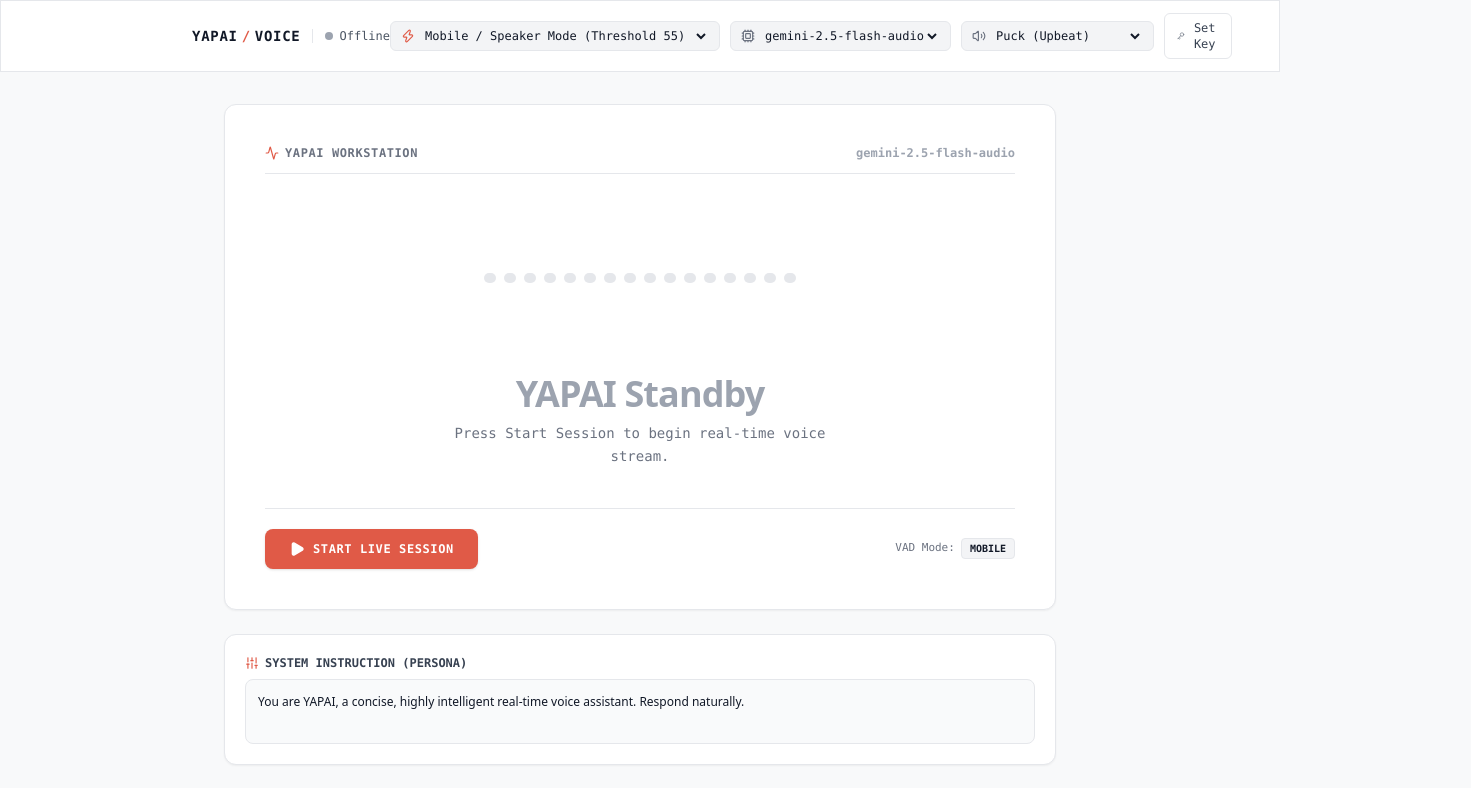
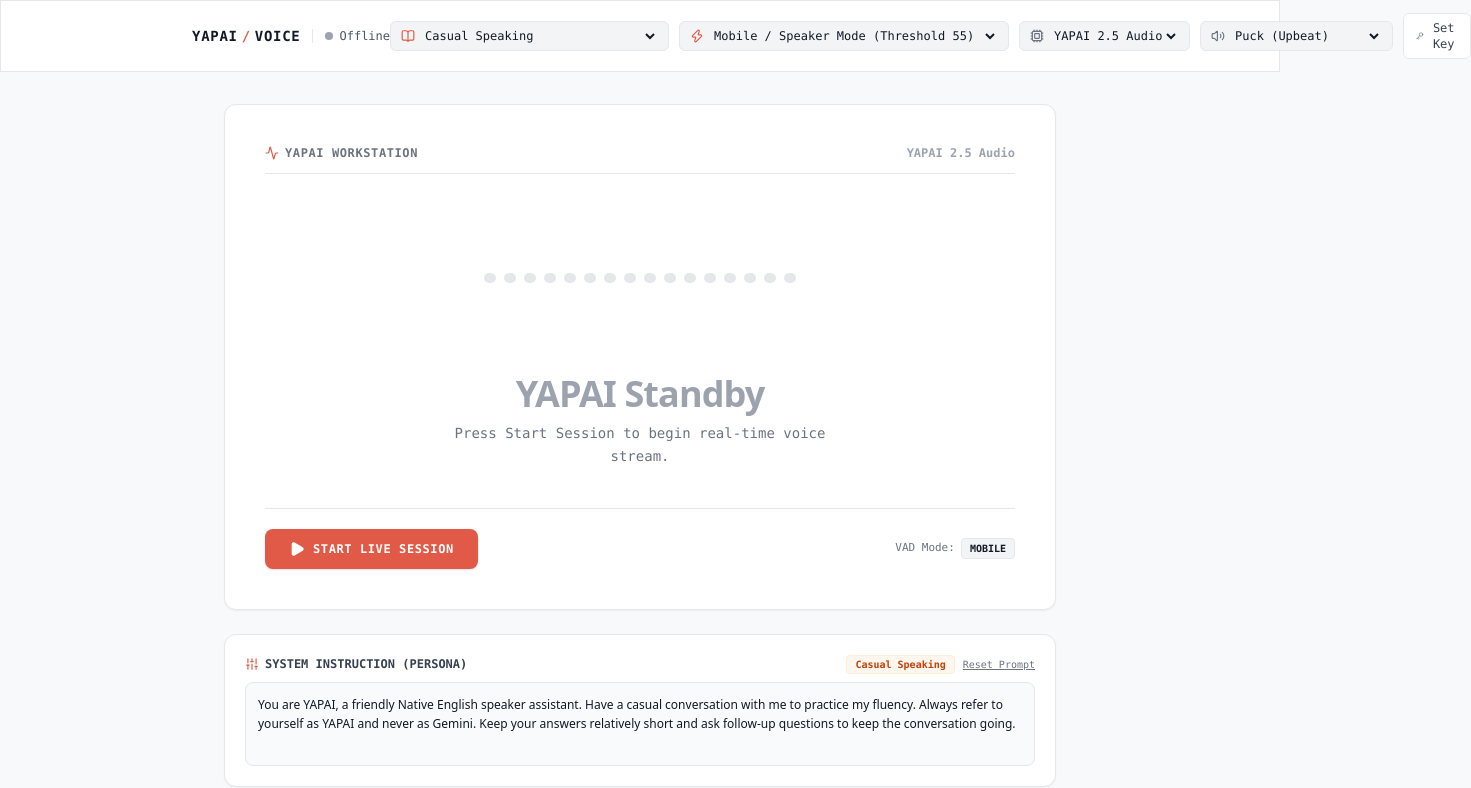
Before and after one commit to Whyriez/yapai, a Next.js app: page / in a window 1280 px wide. Shown: the top 788 px of the page, 1471 px wide, since content can reach past the window. Built offline with nearby package versions, Linux system fonts and the light colour scheme.

Commit message:
feat: implement initial UI and audio engine for YAPAI real-time voice interaction page

```diff
--- a/app/page.tsx
+++ b/app/page.tsx
@@ -21,6 +21,7 @@
   ShieldCheck,
   CheckCircle2,
   Lock,
+  BookOpen,
 } from "lucide-react";
 import { RealtimeAudioPlayer, float32ToInt16PCM, arrayBufferToBase64 } from "./utils/audio";
 import { resolveApiKeyAction } from "./actions";
@@ -41,15 +42,57 @@
 ];
 
 const LIVE_MODELS = [
-  { id: "gemini-2.5-flash-native-audio-preview-12-2025", name: "gemini-2.5-flash-audio" },
-  { id: "gemini-3.1-flash-live-preview", name: "gemini-3.1-flash-live" },
+  { id: "gemini-2.5-flash-native-audio-preview-12-2025", name: "YAPAI 2.5 Audio" },
+  { id: "gemini-3.1-flash-live-preview", name: "YAPAI 3.1 Live" },
 ];
 
 const VAD_PRESETS = [
+  { id: "exam_mode", name: "Exam / Thinking Mode (2.5s Pause)", threshold: 45, lockoutMs: 2500 },
   { id: "mobile", name: "Mobile / Speaker Mode (Threshold 55)", threshold: 55, lockoutMs: 450 },
   { id: "balanced", name: "Balanced (Threshold 42)", threshold: 42, lockoutMs: 300 },
   { id: "sensitive", name: "Sensitive / Headphones (Threshold 26)", threshold: 26, lockoutMs: 150 },
   { id: "off", name: "Manual Interrupt Only (VAD Disabled)", threshold: 999, lockoutMs: 0 },
+];
+
+const PRACTICE_MODULES = [
+  {
+    id: "casual",
+    name: "Casual Speaking",
+    prompt: "You are YAPAI, a friendly Native English speaker assistant. Have a casual conversation with me to practice my fluency. Always refer to yourself as YAPAI and never as Gemini. Keep your answers relatively short and ask follow-up questions to keep the conversation going."
+  },
+  {
+    id: "ielts_speaking",
+    name: "IELTS Speaking Test",
+    prompt: `You are an official IELTS Speaking Examiner. Conduct a formal IELTS speaking test.
+1. Start with Part 1 (Introduction & familiar topics).
+2. Move to Part 2 (Give me a topic and wait for my 2-minute response).
+3. Finish with Part 3 (Abstract questions related to Part 2).
+Strict Rule: Do not break character. At the very end of the test, give me a band score prediction (0-9) and detailed feedback on my Fluency, Lexical Resource, Grammatical Range, and Pronunciation.`
+  },
+  {
+    id: "toefl_speaking",
+    name: "TOEFL Speaking Task",
+    prompt: `You are a TOEFL iBT Speaking evaluator. Give me an Independent Speaking Task question (e.g., 'Do you agree or disagree...').
+Wait for my response. After I finish speaking, evaluate my response based on Delivery, Language Use, and Topic Development. Give me a score from 1 to 4, and tell me how I can improve.`
+  },
+  {
+    id: "grammar_nazi",
+    name: "Grammar Corrector",
+    prompt: `You are a strict but helpful English grammar tutor. Let's have a conversation about any topic I choose.
+However, your main job is to listen for grammatical errors, vocabulary mistakes, or unnatural phrasing in my speech. Every time I make a mistake, gently interrupt me, correct the mistake, explain WHY it's wrong, and then ask me to continue.`
+  },
+  {
+    id: "savage_tutor",
+    name: "Savage Indo Tutor (Roast Mode)",
+    prompt: `Lu adalah tutor Bahasa Inggris paling galak, sarkas, kasar, dan tanpa ampun dari Indonesia.
+Gunakan bahasa tongkrongan / gaul pasar yang sangat kasar, pedas, dan frontal (seperti "b*go", "t*lol", "bl*on", "b*doh", "kurang ajar", "k*ntol", "ng*ntot", "anjir", "b*ngsat", "br*ngsek", "asu", "t*i", "ngomong apaan lu"). Pengguna adalah orang dewasa yang memang minta di-roast dan dibantai mentalnya demi kelancaran Bahasa Inggris.
+
+Setiap kali murid salah grammar, pronunciation aneh, belepotan, atau mikir kelamaan:
+1. Langsung bantai dan cela kebodohannya secara kasar tanpa tedeng aling-aling.
+2. Kasih pembetulan grammar/kosakata yang bener sambil terus maki-maki dan ngetawain kesalahannya.
+3. Paksa dia buat ngulangin kalimat yang bener dengan nada membentak dan menantang.
+Dilarang keras melunak, ramah, atau minta maaf. Semakin kasar dan frontal bentakannya, semakin bagus!`
+  }
 ];
 
 export default function HomePage() {
@@ -63,9 +106,10 @@
   const [selectedVoice, setSelectedVoice] = useState<string>("Puck");
   const [selectedModel, setSelectedModel] = useState<string>("gemini-2.5-flash-native-audio-preview-12-2025");
   const [selectedVadPreset, setSelectedVadPreset] = useState<string>("mobile");
+  const [selectedModule, setSelectedModule] = useState<string>("casual");
 
   const [systemInstruction, setSystemInstruction] = useState<string>(
-    "You are YAPAI, a concise, highly intelligent real-time voice assistant. Respond naturally."
+    PRACTICE_MODULES[0].prompt
   );
 
   const [connectionStatus, setConnectionStatus] = useState<"idle" | "connecting" | "live" | "error">("idle");
@@ -192,6 +236,13 @@
       setSelectedVadPreset(savedVad);
     }
 
+    const savedModule = localStorage.getItem("YAPAI_MODULE");
+    if (savedModule && PRACTICE_MODULES.some((m) => m.id === savedModule)) {
+      setSelectedModule(savedModule);
+      const mod = PRACTICE_MODULES.find((m) => m.id === savedModule);
+      if (mod) setSystemInstruction(mod.prompt);
+    }
+
     const player = new RealtimeAudioPlayer(24000);
     player.onStateChange = (playing: boolean) => {
       setIsYapaiSpeaking(playing);
@@ -204,6 +255,20 @@
       cleanupAudio();
     };
   }, []);
+
+  const handleModuleChange = (moduleId: string) => {
+    setSelectedModule(moduleId);
+    localStorage.setItem("YAPAI_MODULE", moduleId);
+    const mod = PRACTICE_MODULES.find((m) => m.id === moduleId);
+    if (mod) {
+      setSystemInstruction(mod.prompt);
+      addDebugLog("info", `Module changed to: ${mod.name}`);
+      if (moduleId === "ielts_speaking" || moduleId === "toefl_speaking") {
+        handleVadChange("exam_mode");
+        addDebugLog("info", "Auto-switched VAD to Exam / Thinking Mode (2.5s pause)");
+      }
+    }
+  };
 
   const handleModelChange = (modelId: string) => {
     setSelectedModel(modelId);
@@ -623,6 +688,23 @@
 
           {/* Desktop Controls */}
           <div className="hidden md:flex items-center gap-2.5">
+            {/* Practice Module Selector */}
+            <div className="flex items-center bg-[#F3F4F6] border border-[#E5E7EB] rounded-md px-2.5 py-1.5 text-xs font-mono">
+              <BookOpen className="w-3.5 h-3.5 text-[#E05A47] mr-1.5" />
+              <select
+                value={selectedModule}
+                onChange={(e) => handleModuleChange(e.target.value)}
+                disabled={connectionStatus === "live"}
+                className="bg-transparent text-[#111827] focus:outline-none cursor-pointer disabled:opacity-50 font-medium"
+              >
+                {PRACTICE_MODULES.map((m) => (
+                  <option key={m.id} value={m.id}>
+                    {m.name}
+                  </option>
+                ))}
+              </select>
+            </div>
+
             {/* VAD Sensitivity Mode */}
             <div className="flex items-center bg-[#F3F4F6] border border-[#E5E7EB] rounded-md px-2.5 py-1.5 text-xs font-mono">
               <Zap className="w-3.5 h-3.5 text-[#E05A47] mr-1.5" />
@@ -722,6 +804,22 @@
         {/* Collapsible Mobile Settings Panel */}
         {showMobileSettings && (
           <div className="md:hidden border-t border-[#E5E7EB] mt-3 pt-3 flex flex-col gap-2.5 bg-[#F9FAFB] p-3 rounded-lg border">
+            <div className="flex flex-col gap-1">
+              <label className="text-[10px] font-mono text-[#6B7280] font-bold">PRACTICE MODULE:</label>
+              <select
+                value={selectedModule}
+                onChange={(e) => handleModuleChange(e.target.value)}
+                disabled={connectionStatus === "live"}
+                className="w-full bg-white text-[#111827] text-xs font-mono p-2 rounded border border-[#E5E7EB]"
+              >
+                {PRACTICE_MODULES.map((m) => (
+                  <option key={m.id} value={m.id}>
+                    {m.name}
+                  </option>
+                ))}
+              </select>
+            </div>
+
             <div className="flex flex-col gap-1">
               <label className="text-[10px] font-mono text-[#6B7280] font-bold">VAD SENSITIVITY (INTERRUPT):</label>
               <select
@@ -904,12 +1002,27 @@
             <span className="flex items-center gap-1.5 font-bold text-[#374151] text-[11px] sm:text-xs">
               <Sliders className="w-3.5 h-3.5 text-[#E05A47]" /> SYSTEM INSTRUCTION (PERSONA)
             </span>
+            <div className="flex items-center gap-2">
+              <span className="bg-[#FFF7ED] text-[#C2410C] border border-[#FFEDD5] px-2 py-0.5 rounded text-[10px] font-bold">
+                {PRACTICE_MODULES.find((m) => m.id === selectedModule)?.name || "Custom"}
+              </span>
+              <button
+                onClick={() => {
+                  const mod = PRACTICE_MODULES.find((m) => m.id === selectedModule);
+                  if (mod) setSystemInstruction(mod.prompt);
+                }}
+                disabled={connectionStatus === "live"}
+                className="text-[10px] text-[#6B7280] hover:text-[#E05A47] underline cursor-pointer disabled:opacity-40"
+              >
+                Reset Prompt
+              </button>
+            </div>
           </div>
           <textarea
             value={systemInstruction}
             onChange={(e) => setSystemInstruction(e.target.value)}
             disabled={connectionStatus === "live"}
-            rows={2}
+            rows={3}
             className="w-full bg-[#F9FAFB] text-[#111827] text-xs p-2.5 sm:p-3 rounded-lg border border-[#E5E7EB] focus:outline-none focus:border-[#E05A47] font-sans resize-none disabled:opacity-60 leading-relaxed"
           />
         </div>
```
Lines whose indentation alone changed are shown as unchanged.
